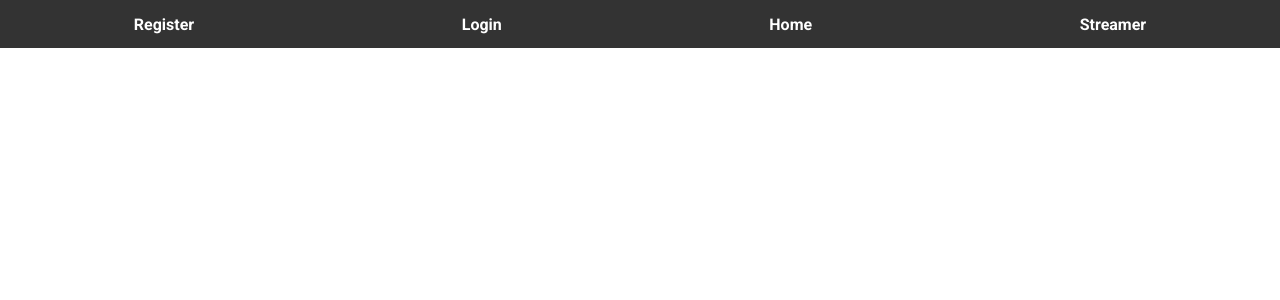
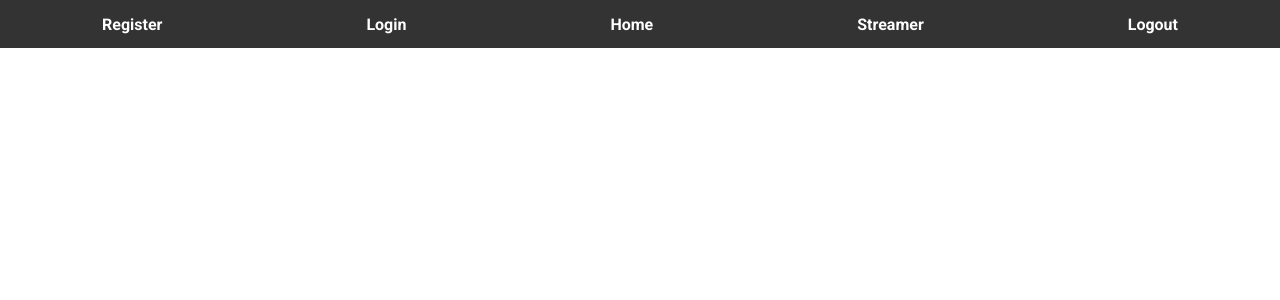
Before and after one commit to babaicode/sticker-bomber-front, a React (Vite) app: page / in a window 1280 px wide. Shown: the top 300 px of the page. Built offline with nearby package versions, Linux system fonts and the light colour scheme.

Commit message:
add logout

```diff
--- a/src/App.tsx
+++ b/src/App.tsx
@@ -9,6 +9,7 @@ import NavBar from './navbar/NavBar';
 import Streamer from './streamer/page/Streamer';
 import './styles.css';
 import { WonnaBeStreamer } from './streamer/components/WonnaBeStreamer';
+import Logout from './auth/page/Logout';
 
 const App: React.FC = () => {
   return (
@@ -21,6 +22,7 @@ const App: React.FC = () => {
             <Routes>
               <Route path="/register" element={<Register />} />
               <Route path="/login" element={<Login />} />
+              <Route path="logout" element={<Logout />} />
               <Route path="/home" element={<Dashboard />} />
               <Route path="/streamer" element={<Streamer />} />
               <Route path="/wonna-be-streamer" element={<WonnaBeStreamer />} />
--- /dev/null
+++ b/src/auth/page/Logout.tsx
@@ -0,0 +1,20 @@
+import React, { useEffect } from 'react';
+import { useNavigate } from 'react-router-dom';
+import { useAlert } from '@/alert/AlertContext';
+
+const Logout: React.FC = () => {
+  const navigate = useNavigate();
+  const { showAlert } = useAlert();
+
+  useEffect(() => {
+    localStorage.removeItem('authToken');
+    localStorage.removeItem('userId');
+    localStorage.removeItem('isStreamer');
+    showAlert('Logout', 'warning');
+    navigate('/login');
+  }, [navigate, showAlert]);
+
+  return null;
+};
+
+export default Logout;
--- a/src/navbar/NavBar.tsx
+++ b/src/navbar/NavBar.tsx
@@ -9,6 +9,7 @@ const NavBar: React.FC = () => {
       <Link to="/login" className="nav-link">Login</Link>
       <Link to="/home" className="nav-link">Home</Link>
       <Link to="/streamer" className="nav-link">Streamer</Link>
+      <Link to="/logout" className="nav-link">Logout</Link>
     </nav>
   );
 };
```
